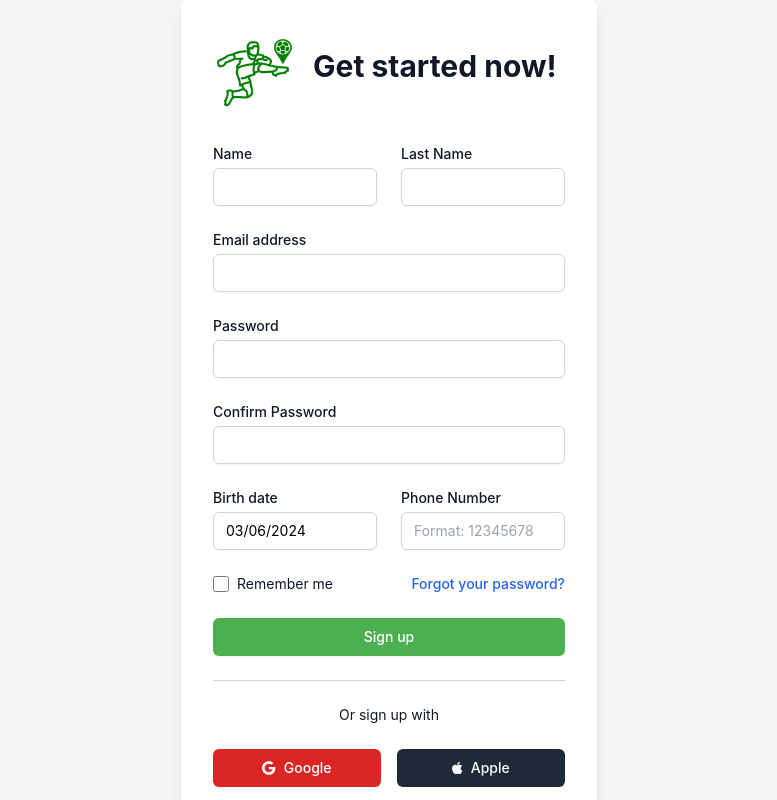
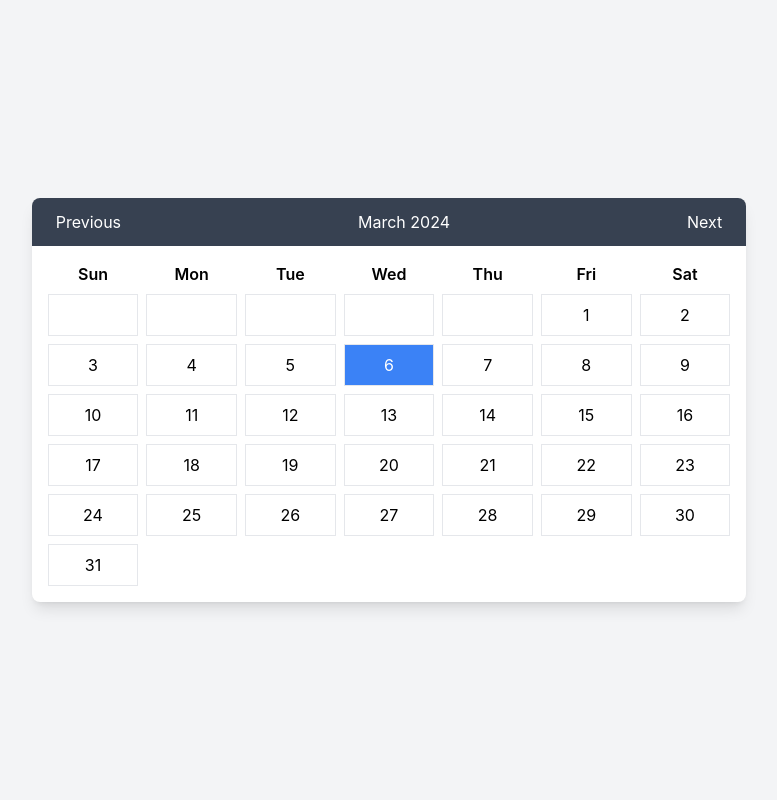
Before and after one commit to Zouaoui-Montassar/Takwirti, a React (Create React App) app: page / in a window 1280 px wide. Shown: the top 800 px of the page, without its empty margins (251-1028 px from the left). Built offline with nearby package versions, Linux system fonts and the light colour scheme.

Commit message:
add calendar

```diff
--- a/src/App.js
+++ b/src/App.js
@@ -1,10 +1,13 @@
 import './App.css';
 import Sign_up from './components/sign_up';
 import Sign_in from './components/sign_in';
+import Calendar from './components/calendar';
+import Calendar1 from './components/calendar';
 
 function App() {
   return (
     <div className="App">
+      <Calendar/>
       <Sign_up/>
       <Sign_in/>
     </div>
--- /dev/null
+++ b/src/components/calendar.jsx
@@ -0,0 +1,105 @@
+import React, { useState, useRef } from 'react';
+
+const monthNames = ['January', 'February', 'March', 'April', 'May', 'June', 'July', 'August', 'September', 'October', 'November', 'December'];
+
+const Calendar = () => {
+  const [currentYear, setCurrentYear] = useState(new Date().getFullYear());
+  const [currentMonth, setCurrentMonth] = useState(new Date().getMonth());
+  const modalDateRef = useRef(null);
+
+  const generateCalendar = () => {
+    const daysOfWeek = ['Sun', 'Mon', 'Tue', 'Wed', 'Thu', 'Fri', 'Sat'];
+    const monthNames = ['January', 'February', 'March', 'April', 'May', 'June', 'July', 'August', 'September', 'October', 'November', 'December'];
+    const calendar = [];
+
+    const daysInMonth = new Date(currentYear, currentMonth + 1, 0).getDate();
+    const firstDayOfMonth = new Date(currentYear, currentMonth, 1);
+    const firstDayOfWeek = firstDayOfMonth.getDay();
+
+    for (let i = 0; i < firstDayOfWeek; i++) {
+      calendar.push(<div key={`empty-${i}`} className="text-center py-2 border"></div>);
+    }
+
+    for (let day = 1; day <= daysInMonth; day++) {
+      const date = new Date(currentYear, currentMonth, day);
+      const classNames = [
+        'text-center',
+        'py-2',
+        'border',
+        'cursor-pointer',
+        date.toDateString() === new Date().toDateString() ? 'bg-blue-500 text-white' : ''
+      ].join(' ');
+
+      calendar.push(
+        <div key={day} className={classNames} onClick={() => showModal(date.toDateString())}>
+          {day}
+        </div>
+      );
+    }
+
+    return (
+      <>
+        <div className="grid grid-cols-7 gap-2 p-4">
+          {daysOfWeek.map((day, index) => (
+            <div key={index} className="text-center font-semibold">{day}</div>
+          ))}
+          {calendar}
+        </div>
+      </>
+    );
+  };
+
+  const handlePrevMonth = () => {
+    setCurrentMonth(prevMonth => prevMonth - 1);
+    if (currentMonth === 0) {
+      setCurrentMonth(11);
+      setCurrentYear(prevYear => prevYear - 1);
+    }
+  };
+
+  const handleNextMonth = () => {
+    setCurrentMonth(prevMonth => prevMonth + 1);
+    if (currentMonth === 11) {
+      setCurrentMonth(0);
+      setCurrentYear(prevYear => prevYear + 1);
+    }
+  };
+
+  const showModal = (selectedDate) => {
+    modalDateRef.current.innerText = selectedDate;
+    document.getElementById('myModal').classList.remove('hidden');
+  };
+
+  const hideModal = () => {
+    document.getElementById('myModal').classList.add('hidden');
+  };
+
+  return (
+    <div className="bg-gray-100 flex items-center justify-center h-screen">
+      <div className="lg:w-7/12 md:w-9/12 sm:w-10/12 mx-auto p-4">
+        <div className="bg-white shadow-lg rounded-lg overflow-hidden">
+          <div className="flex items-center justify-between px-6 py-3 bg-gray-700">
+            <button onClick={handlePrevMonth} className="text-white">Previous</button>
+            <h2 id="currentMonth" className="text-white">{`${monthNames[currentMonth]} ${currentYear}`}</h2>
+            <button onClick={handleNextMonth} className="text-white">Next</button>
+          </div>
+          {generateCalendar()}
+          <div id="myModal" className="modal hidden fixed inset-0 flex items-center justify-center z-50">
+            <div className="modal-overlay absolute inset-0 bg-black opacity-50"></div>
+            <div className="modal-container bg-white w-11/12 md:max-w-md mx-auto rounded shadow-lg z-50 overflow-y-auto">
+              <div className="modal-content py-4 text-left px-6">
+                <div className="flex justify-between items-center pb-3">
+                  <p className="text-2xl font-bold">Selected Date</p>
+                  <button onClick={hideModal} className="modal-close px-3 py-1 rounded-full bg-gray-200 hover:bg-gray-300 focus:outline-none focus:ring">✕</button>
+                </div>
+                <div ref={modalDateRef} className="text-xl font-semibold"></div>
+              </div>
+            </div>
+          </div>
+        </div>
+      </div>
+    </div>
+  );
+};
+
+export default Calendar;
--- a/src/components/sign_in.jsx
+++ b/src/components/sign_in.jsx
@@ -1,7 +1,6 @@
 import React from 'react';
 import logo from '../assets/logo.png';
 import backgroundImage from '../assets/background.jpg';
-import './sign_in.css';
 import { faGoogle,faApple } from '@fortawesome/free-brands-svg-icons';
 import { FontAwesomeIcon } from '@fortawesome/react-fontawesome';
 
--- a/src/components/sign_up.jsx
+++ b/src/components/sign_up.jsx
@@ -198,24 +198,6 @@ const Sign_up = () => {
                 </div>
               </div>
             </div>
-            <div className="flex items-center justify-between">
-              <div className="flex items-center">
-                <input
-                  id="remember-me"
-                  name="remember-me"
-                  type="checkbox"
-                  className="h-4 w-4 text-primary-50 focus:ring-primary-50 border-primary-50 rounded"
-                />
-                <label htmlFor="remember-me" className="ml-2 block text-sm text-gray-900">
-                  Remember me
-                </label>
-              </div>
-              <div className="text-sm">
-                <a href="#" className="font-medium text-blue-600 hover:text-blue-500">
-                  Forgot your password?
-                </a>
-              </div>
-            </div>
             <div>
               <button
                 type="submit"
```
Also changed, not shown: src/components/sign_in.css (deleted).
